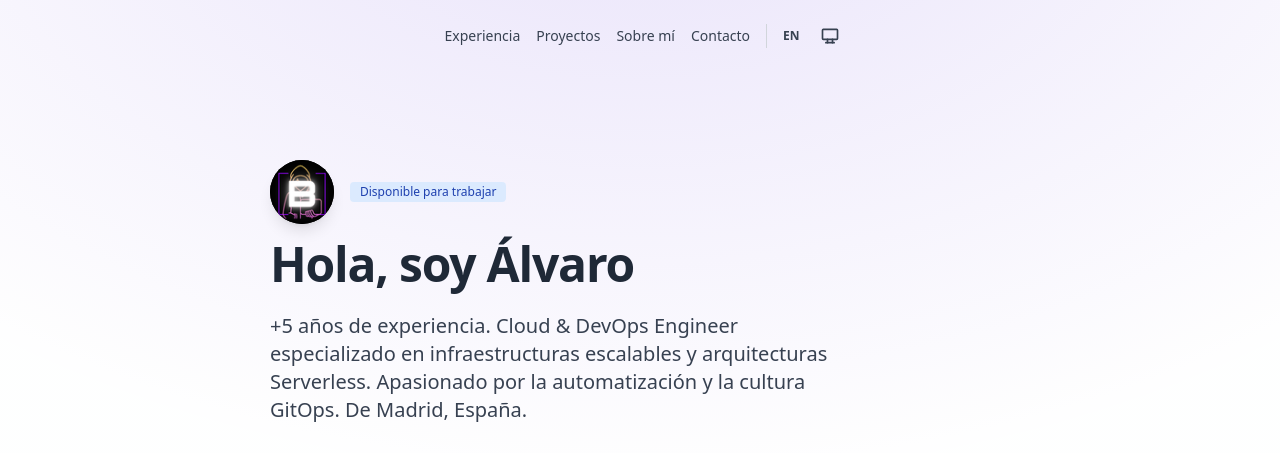
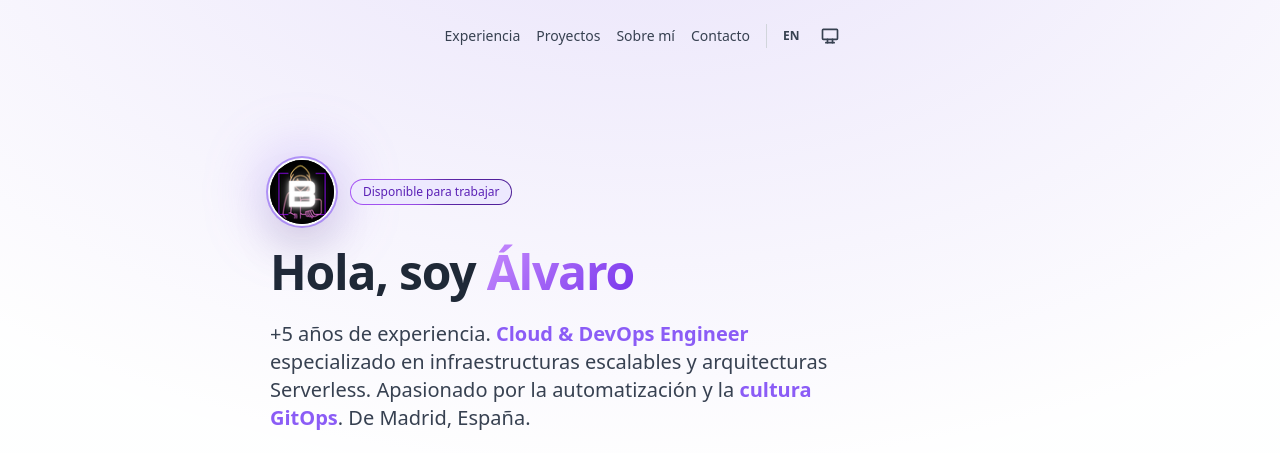
Before and after one commit to l3onkers/l3onkers.github.io, an Astro site: page / in a window 1280 px wide. Shown: the top 453 px of the page. Built offline with nearby package versions, Linux system fonts and the light colour scheme; Astro itself is replaced by a stand-in of ours.

Commit message:
style: apply advanced visual enhancements to badge, avatar, and texts

```diff
--- a/src/components/Badge.astro
+++ b/src/components/Badge.astro
@@ -1,3 +1,8 @@
-<span class="bg-blue-100 text-blue-800 text-xs font-medium me-2 px-2.5 py-0.5 rounded dark:bg-blue-900 dark:text-blue-300">
-  <slot />
-</span>
+<div class="flex items-center">
+  <span class="relative inline-flex overflow-hidden rounded-full p-[1px]">
+    <span class="absolute inset-[-1000%] animate-[spin_2s_linear_infinite] bg-[conic-gradient(from_90deg_at_50%_50%,#a855f7_0%,#4c1d95_50%,#a855f7_100%)]"></span>
+    <div class="inline-flex items-center justify-center w-full px-3 py-1 text-xs text-violet-800 bg-violet-100 rounded-full cursor-pointer dark:bg-gray-900 dark:text-white/80 backdrop-blur-3xl whitespace-nowrap">
+      <slot />
+    </div>
+  </span>
+</div>
--- a/src/components/Hero.astro
+++ b/src/components/Hero.astro
@@ -15,12 +15,15 @@ const t = useTranslations(lang);
 ---
 
 <div class="max-w-xl anim-fade-in anim-delay-1">
-  <div class="flex gap-4 mb-4">
-    <img
-      class="rounded-full shadow-lg size-16 bg-black"
-      src="/favicon.png"
-      alt={t('hero.title')}
-    />
+  <div class="flex gap-4 mb-6 items-center">
+    <div class="relative flex-shrink-0">
+      <div class="absolute inset-0 rounded-full bg-violet-500/30 dark:bg-violet-500/20 blur-xl scale-125" aria-hidden="true"></div>
+      <img
+        class="relative rounded-full shadow-2xl size-16 bg-black ring-2 ring-violet-500/60 ring-offset-2 ring-offset-gray-50 dark:ring-offset-gray-950"
+        src="/favicon.png"
+        alt="Avatar"
+      />
+    </div>
     <a
       href="https://linkedin.com/in/alvaro-escobar"
       target="_blank"
@@ -30,12 +33,8 @@ const t = useTranslations(lang);
       <Badge>{t('hero.badge')}</Badge>
     </a>
   </div>
-  <h1 class="text-4xl font-bold tracking-tight text-gray-800 sm:text-5xl dark:text-white">
-    {t('hero.title')}
-  </h1>
-  <p class="mt-6 text-xl text-gray-700 dark:text-gray-300 [&>strong]:text-violet-500 dark:[&>strong]:text-violet-400 [&>strong]:font-semibold">
-    {t('hero.description')}
-  </p>
+  <h1 class="text-4xl font-bold tracking-tight text-gray-800 sm:text-5xl dark:text-white" set:html={t('hero.title')} />
+  <p class="mt-6 text-xl text-gray-700 dark:text-gray-300 [&>strong]:text-violet-500 dark:[&>strong]:text-violet-400 [&>strong]:font-semibold" set:html={t('hero.description')} />
   <nav class="flex flex-wrap gap-4 mt-8">
     <SocialPill href="mailto:contacto@alvaro-escobar.dev">
       <MailIcon class="size-4 md:size-6" />
--- a/src/i18n/ui.ts
+++ b/src/i18n/ui.ts
@@ -12,8 +12,8 @@ export const ui = {
     'nav.about': 'Sobre mí',
     'nav.contact': 'Contacto',
     'hero.badge': 'Disponible para trabajar',
-    'hero.title': 'Hola, soy Álvaro',
-    'hero.description': '+5 años de experiencia. Cloud & DevOps Engineer especializado en infraestructuras escalables y arquitecturas Serverless. Apasionado por la automatización y la cultura GitOps. De Madrid, España.',
+    'hero.title': 'Hola, soy <span class="gradient-name">Álvaro</span>',
+    'hero.description': '+5 años de experiencia. <strong>Cloud & DevOps Engineer</strong> especializado en infraestructuras escalables y arquitecturas Serverless. Apasionado por la automatización y la <strong>cultura GitOps</strong>. De Madrid, España.',
     'experience.title': 'Experiencia Laboral',
     'projects.title': 'Arquitecturas Destacadas',
     'footer.rights': 'Casi todos los derechos reservados.',
@@ -24,8 +24,8 @@ export const ui = {
     'nav.about': 'About me',
     'nav.contact': 'Contact',
     'hero.badge': 'Available for hire',
-    'hero.title': 'Hi, I am Álvaro',
-    'hero.description': '+5 years of experience. Cloud & DevOps Engineer specialized in scalable infrastructures and Serverless architectures. Passionate about automation and GitOps culture. From Madrid, Spain.',
+    'hero.title': 'Hi, I am <span class="gradient-name">Álvaro</span>',
+    'hero.description': '+5 years of experience. <strong>Cloud & DevOps Engineer</strong> specialized in scalable infrastructures and Serverless architectures. Passionate about automation and <strong>GitOps culture</strong>. From Madrid, Spain.',
     'experience.title': 'Work Experience',
     'projects.title': 'Featured Architectures',
     'footer.rights': 'Almost all rights reserved.',
--- a/src/layouts/Layout.astro
+++ b/src/layouts/Layout.astro
@@ -76,6 +76,15 @@ const { title, description, lang } = Astro.props;
 	.anim-delay-3 { animation-delay: 400ms; }
 	.anim-delay-4 { animation-delay: 540ms; }
 
+	/* Gradient text utility for the hero name */
+	.gradient-name {
+		background: linear-gradient(135deg, #c084fc 10%, #7c3aed 90%);
+		-webkit-background-clip: text;
+		-webkit-text-fill-color: transparent;
+		background-clip: text;
+		color: transparent;
+	}
+
 	/* Scroll-triggered reveal for named sections (below the fold) */
 	@supports (animation-timeline: view()) {
 		[data-section] {
```
